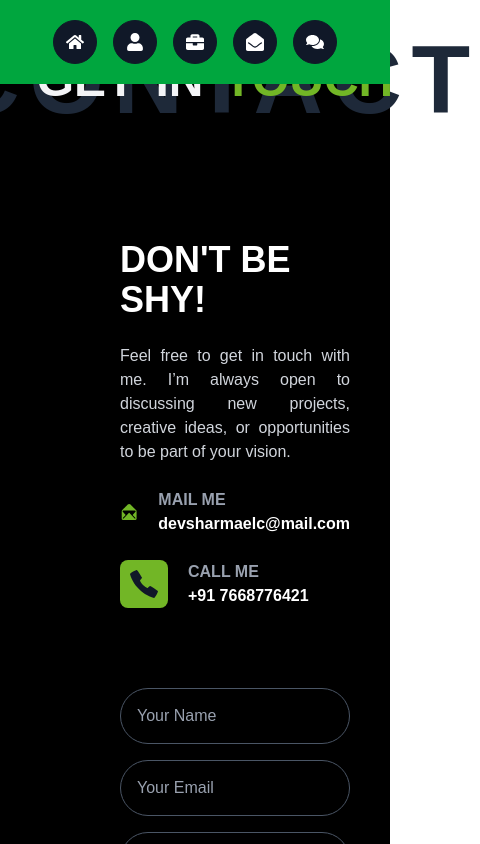
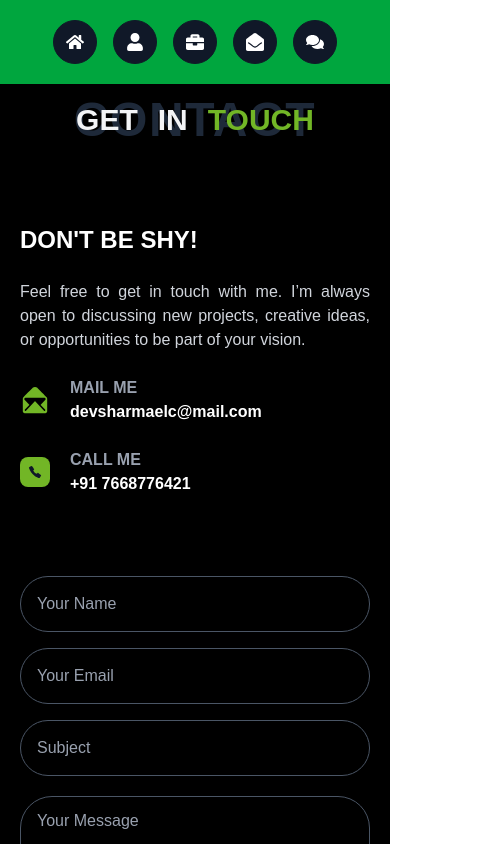
Before and after one commit to devsharma2208/latest_portfoio, a Next.js app: page /contact in a window 390 px wide. Shown: the top 844 px of the page, 480 px wide, since content can reach past the window. Built offline with nearby package versions, Linux system fonts and the light colour scheme.

Commit message:
responsive about and contact module

```diff
--- a/src/app/about/page.jsx
+++ b/src/app/about/page.jsx
@@ -219,7 +219,7 @@ const About = () => {
           } gap-10 px-5 md:px-10 py-5`}
         >
           <div className="min-w-full md:min-w-[700px]">
-            <h1 className="text-2xl font-[800] text-gray-100 mb-4">
+            <h1 className="text-xl md:text-2xl font-[800] text-gray-100 mb-4">
               PERSONAL INFOS
             </h1>
             <div className="flex md:gap-20 gap-3 md:flex-row flex-col">
@@ -284,7 +284,7 @@ const About = () => {
 
           <div className="min-w-full md:min-w-[800px] flex flex-col items-center gap-5">
             <AnimatedCard direction="left">
-              <h1 className="text-2xl font-[800] text-gray-100 mb-4">SKILLS</h1>
+              <h1 className="text-xl md:text-2xl font-[800] text-gray-100 mb-4">SKILLS</h1>
             </AnimatedCard>
 
             {/* Desktop View */}
@@ -363,7 +363,7 @@ const About = () => {
 
           <div className="min-w-full md:min-w-[800px] bg-black text-white px-0 md:px-20">
             <AnimatedCard direction="right">
-              <h2 className="text-3xl font-bold text-center mb-12">
+              <h2 className="text-xl md:text-2xl font-[800] text-center mb-12">
                 EXPERIENCE & EDUCATION
               </h2>
             </AnimatedCard>
--- a/src/app/contact/page.jsx
+++ b/src/app/contact/page.jsx
@@ -79,13 +79,13 @@ const Contact = () => {
 
       <div className="sticky top-0 bg-black z-10 pb-10">
         <Header />
-        <div className="flex flex-col justify-center items-center mr-20 ml-30">
-          <div className="w-full flex justify-center items-center my-8">
-            <div className="relative flex items-center justify-center">
-              <h1 className="text-8xl font-[900] text-gray-800 tracking-[0.1em]">
+        <div className="flex flex-col justify-center items-center mr-20 md:ml-30 w-full md:w-auto">
+          <div className="w-full flex justify-center items-center md:my-8">
+            <div className="relative flex items-center justify-center mt-24 md:mt-6 md:my-0">
+              <h1 className="md:text-8xl text-5xl font-[900] text-gray-800 tracking-[0.1rem]">
                 CONTACT
               </h1>
-              <h1 className="absolute top-6 text-5xl font-[900] text-gray-100 flex gap-5">
+              <h1 className="absolute md:top-6 text-3xl md:text-5xl font-[900] text-gray-100 flex gap-5">
                 <span>GET</span>
                 <span>IN</span>
                 <span className="text-[#72b626]">TOUCH</span>
@@ -95,23 +95,23 @@ const Contact = () => {
         </div>
       </div>
 
-      <div className="flex flex-col md:flex-row justify-between gap-20 mt-10 px-10 ml-20">
+      <div className="flex flex-col md:pb-0 pb-10 md:flex-row justify-between gap-20 mt-10 px-5 md:px-10 md:ml-20">
         <div className="md:w-1/3 space-y-6">
-          <h1 className="text-4xl font-extrabold">DON'T BE SHY!</h1>
+          <h1 className="md:text-4xl text-2xl font-extrabold">DON'T BE SHY!</h1>
           <p className="mt-5 text-justify font-light text-gray-300">
             Feel free to get in touch with me. I’m always open to discussing new
             projects, creative ideas, or opportunities to be part of your
             vision.
           </p>
           <div className="flex items-center gap-5">
-            <IoIosMailOpen className="text-5xl text-[#72b626]" />
+            <IoIosMailOpen className="md:text-5xl text-3xl text-[#72b626]" />
             <div>
               <h1 className="font-semibold text-gray-400">MAIL ME</h1>
               <h2 className="font-bold">devsharmaelc@mail.com</h2>
             </div>
           </div>
           <div className="flex items-center gap-5">
-            <IoCallSharp className="text-5xl text-gray-900 bg-[#72b626] p-2 rounded-lg" />
+            <IoCallSharp className="md:text-5xl text-3xl text-gray-900 bg-[#72b626] p-2 rounded-lg" />
             <div>
               <h1 className="font-semibold text-gray-400">CALL ME</h1>
               <h2 className="font-bold">+91 7668776421</h2>
```
